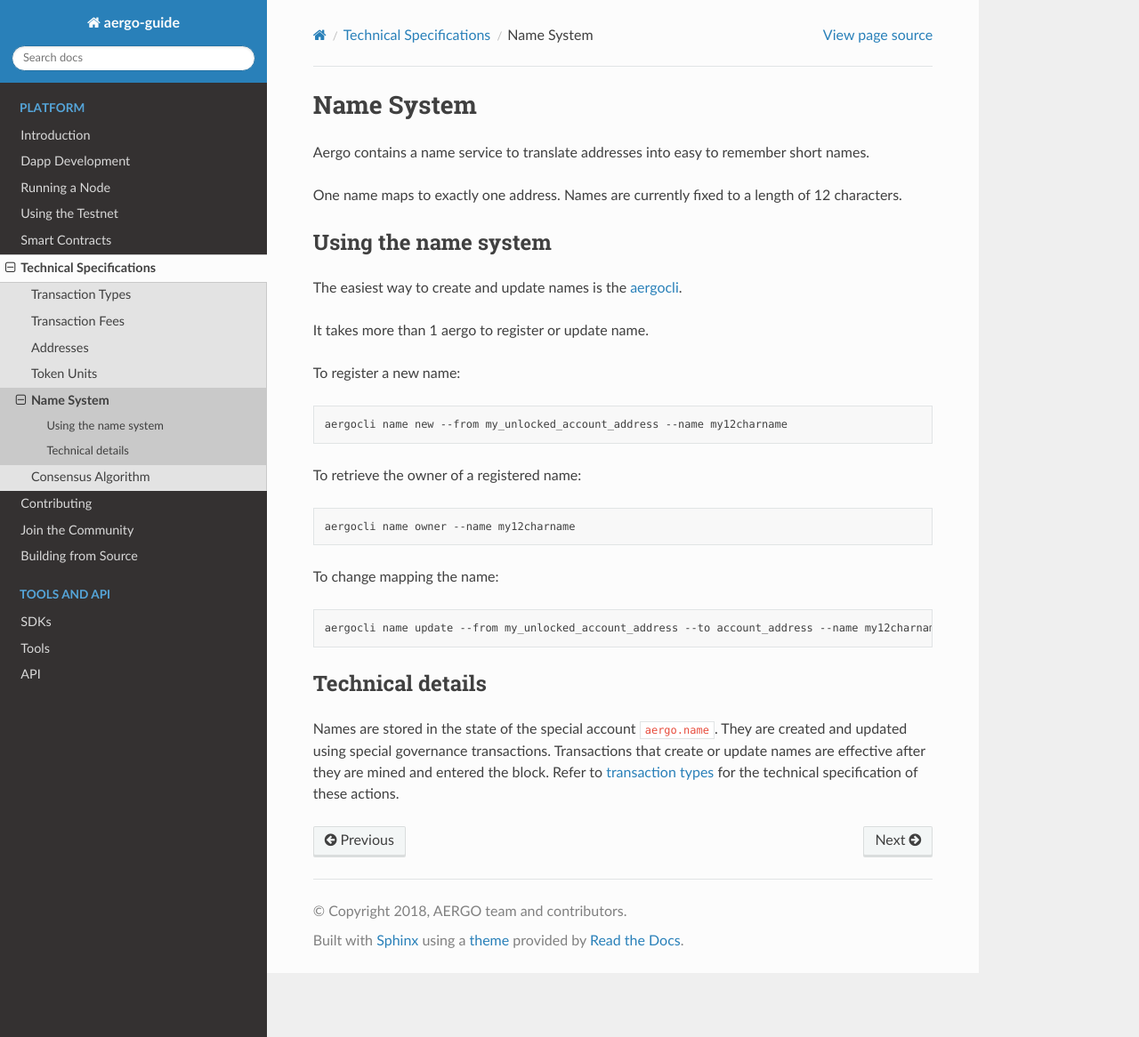
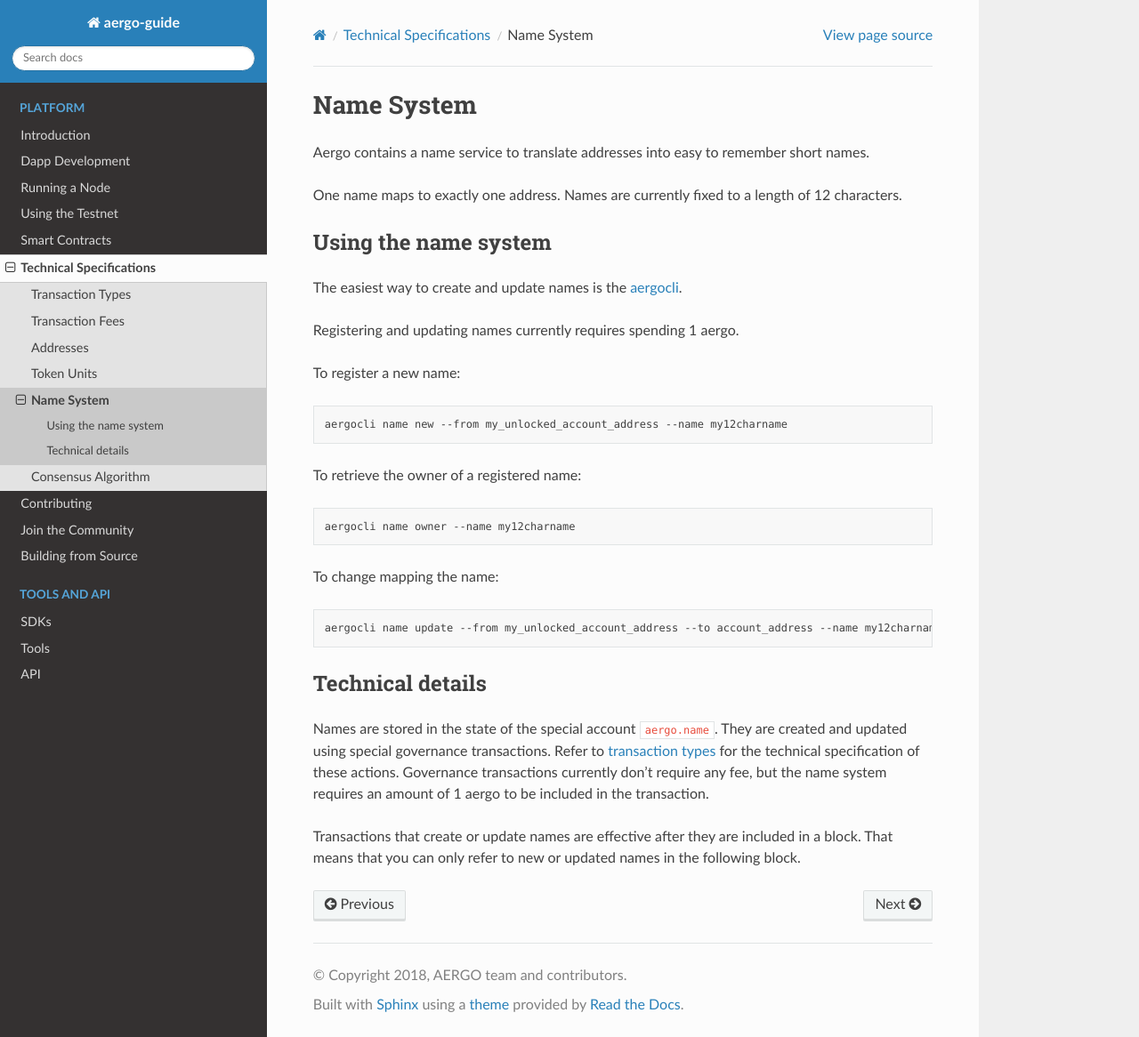
Before and after one commit to aergoio/guide, a Sphinx documentation site: the page built from source/specs/names.rst, in a window 1280 px wide and 1166 px high. Shown: the whole window at 89% size. Built offline with Sphinx 7.4.7 and the Read the Docs theme 2.0.0, drawn with Linux system fonts in a browser that asks for light colours.

Commit message:
Improve wording of name system details

```diff
--- a/source/specs/names.rst
+++ b/source/specs/names.rst
@@ -10,7 +10,7 @@
 
 The easiest way to create and update names is the `aergocli <../tools/aergocli.html>`_.
 
-It takes more than 1 aergo to register or update name.
+Registering and updating names currently requires spending 1 aergo.
 
 To register a new name:
 
@@ -34,5 +34,9 @@
 Technical details
 -----------------
 
-Names are stored in the state of the special account :code:`aergo.name`. They are created and updated using special governance transactions. Transactions that create or update names are effective after they are mined and entered the block.
+Names are stored in the state of the special account :code:`aergo.name`. They are created and updated using special governance transactions.
 Refer to `transaction types <transaction-types.html>`_ for the technical specification of these actions.
+Governance transactions currently don't require any fee, but the name system requires an amount of 1 aergo to be included in the transaction.
+
+Transactions that create or update names are effective after they are included in a block.
+That means that you can only refer to new or updated names in the following block.
```
